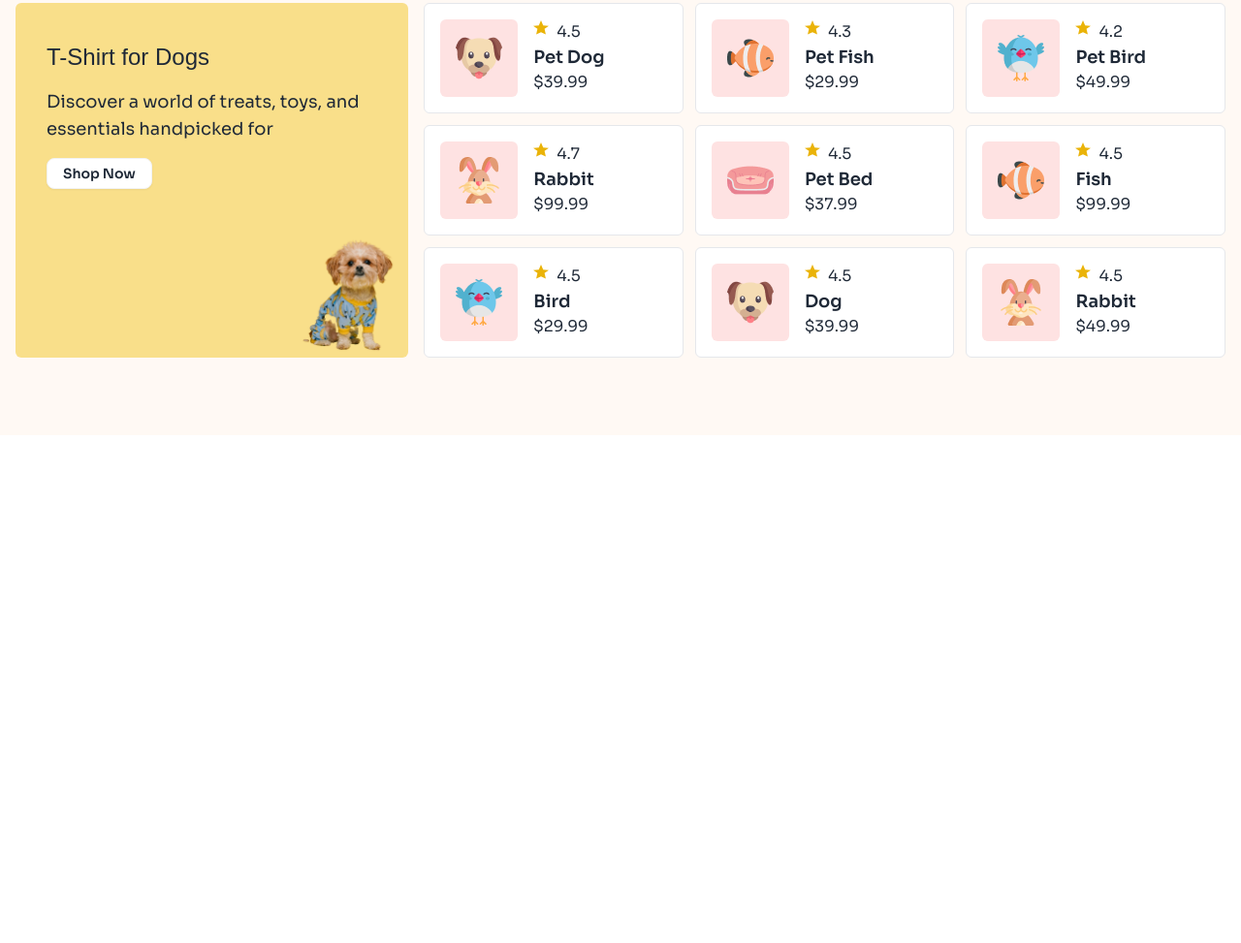
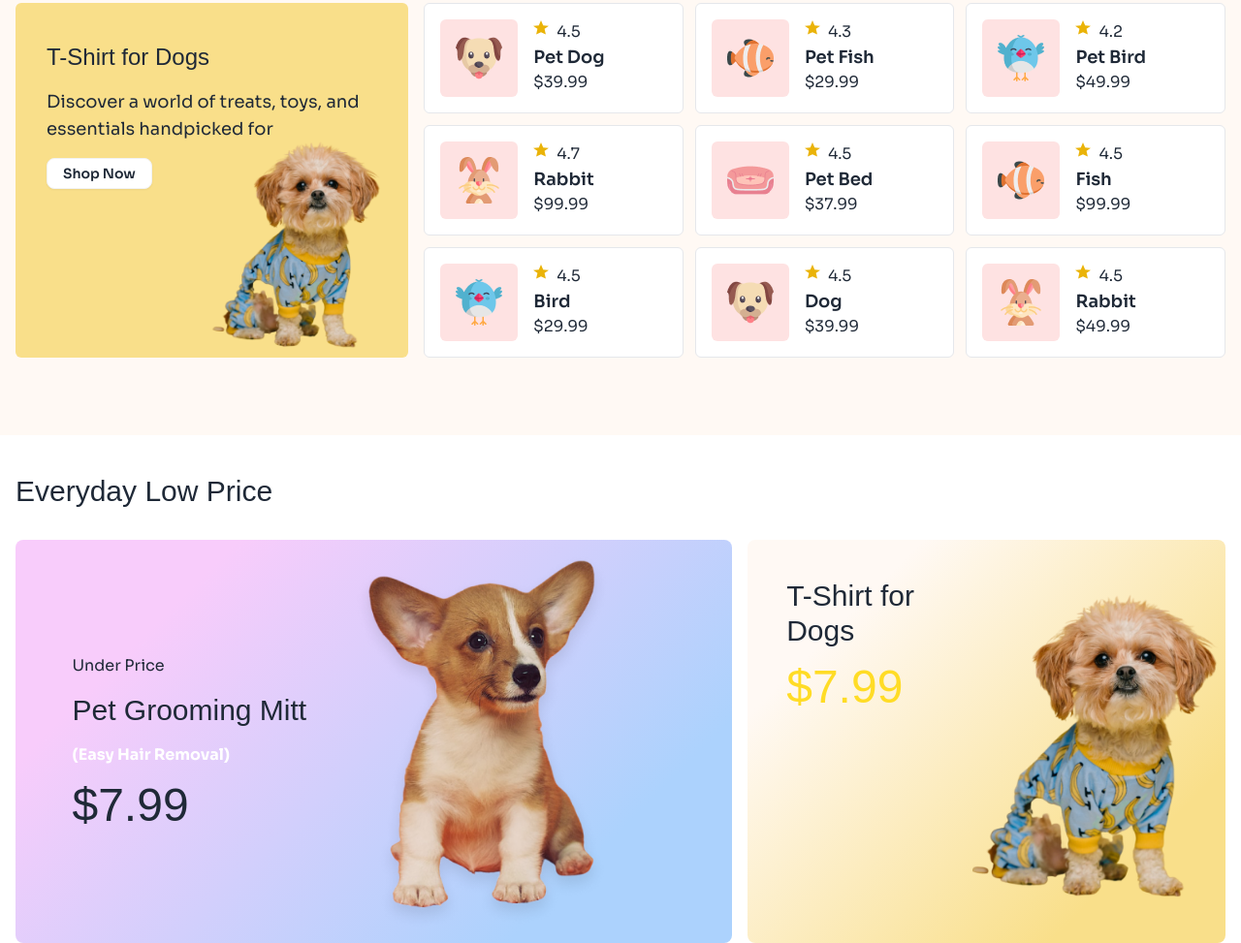
Before and after one commit to a1shuvo/cat-shop, a plain HTML site: page index.html in a window 1280 px wide. Shown: the part 1349-2322 px from the top of the page at 97% size. Before the commit the page ends 1798 px from the top, so only its background shows below. Drawn offline with nearby package versions, Linux system fonts and the light colour scheme; a web font is replaced by a local one.

Commit message:
Everyday Low Price Section Added

```diff
--- a/index.html
+++ b/index.html
@@ -169,7 +169,7 @@
         <section class="bg-secondary relative top-32 md:top-96 lg:mt-10">
             <div class="container mx-auto px-4 py-20">
                 <h3 class="font-custom text-xl md:text-2xl lg:text-3xl mb-8">Trending Pet Products</h3>
-                <div class="grid lg:grid-cols-3 lg:gap-4">
+                <div class="grid lg:grid-cols-3 gap-4">
                     <!-- Left Card -->
                     <div class="bg-card_color rounded-md relative lg:col-span-1">
                         <div class="space-y-4 px-8 pt-10 pb-20">
@@ -178,7 +178,7 @@
                                 handpicked for</p>
                             <button class="btn bg-white hover:border-primary min-h-8 h-8">Shop Now</button>
                         </div>
-                        <img class="w-28 absolute bottom-1 right-0" src="./assets/cute-pet-small.png" alt="">
+                        <img class="w-32 lg:w-52 absolute bottom-1 right-0" src="./assets/cute-pet-small.png" alt="">
                     </div>
 
                     <div class="grid grid-cols-2 gap-2 md:grid-cols-3 md:gap-3 lg:col-span-2">
@@ -349,6 +349,38 @@
             </div>
 
         </section>
+
+        <!-- Everyday Low Price Section -->
+        <section class="relative top-32 mt-10 md:top-96 md:mt-10">
+            <div class="container mx-auto px-4">
+                <h3 class="font-custom text-xl md:text-2xl lg:text-3xl mb-8">Everyday Low Price</h3>
+                <div class="flex gap-4 flex-col md:flex-row">
+                    <!-- First Banner -->
+                    <div class="flex justify-end items-center rounded-lg bg-[linear-gradient(135deg,_#F8CCFB_20%,_#ACD2FD_80%)] md:w-3/5">
+                        <div class="space-y-4 p-4 md:pl-10">
+                            <p class="hidden md:flex">Under Price</p>
+                            <h4 class="font-custom text-xl lg:text-3xl">Pet Grooming Mitt</h4>
+                            <p class="hidden lg:flex font-bold text-white">(Easy Hair Removal)</p>
+                            <p class="font-custom text-2xl md:text-5xl">$7.99</p>
+                        </div>
+                        <div>
+                            <img class="w-4/5" src="./assets/cute-dog-mid.png" alt="">
+                        </div>
+                    </div>
+
+                    <!-- Second Banner -->
+                    <div class="flex justify-end rounded-lg bg-[linear-gradient(135deg,_#FFF9F4_20%,_#F9DF8A_80%)] md:w-2/5">
+                        <div class="pt-10 p-4 md:pl-10 space-y-4">
+                            <h4 class="font-custom text-xl lg:text-3xl">T-Shirt for Dogs</h4>
+                            <p class="text-primary font-custom text-2xl md:text-5xl">$7.99</p>
+                        </div>
+                        <div>
+                            <img class="pt-14 w-full" src="./assets/cute-pet-mid.png" alt="">
+                        </div>
+                    </div>
+                </div>
+            </div>
+        </section>
     </main>
     <!-- Footer Section -->
     <footer>
```
